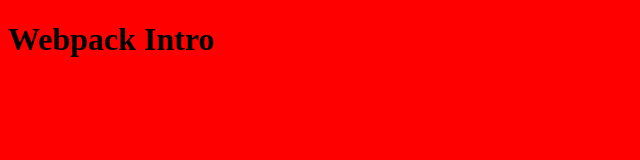
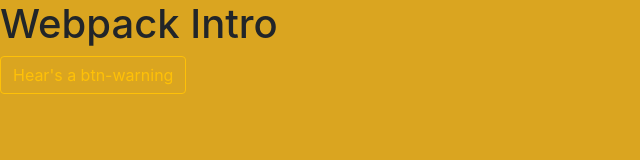
Before and after one commit to Kamiran79/webpack-intro, a website built with webpack: page src/index.html in a window 1280 px wide. Shown: the whole page, without its empty margins (0-640 px from the left). Built offline with nearby package versions, Linux system fonts and the light colour scheme.

Commit message:
more for setup

```diff
--- a/src/index.html
+++ b/src/index.html
@@ -7,5 +7,6 @@
 </head>
 <body>
     <h1> Webpack Intro </h1>
+    <button id="button" class= "btn btn-outline-warning">Hear's a btn-warning</button>
 </body>
 </html>
--- a/src/javascripts/main.js
+++ b/src/javascripts/main.js
@@ -1,3 +1,5 @@
 import '../styles/main.scss';
 
 console.error('connected with npm install');
+
+$('#button').click(() => { console.error('it worked'); });
--- a/src/styles/main.scss
+++ b/src/styles/main.scss
@@ -1,3 +1,8 @@
+@import "~bootstrap/scss/bootstrap";
+@import "~@fortawesome/fontawesome-free/css/all.min.css";
+
+
+
 body {
-    background-color: red;
+    background-color: goldenrod;
 }
```
